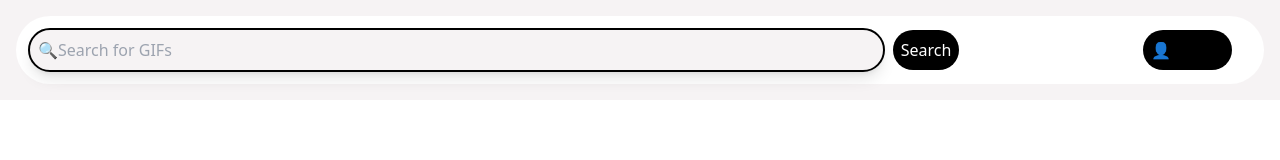
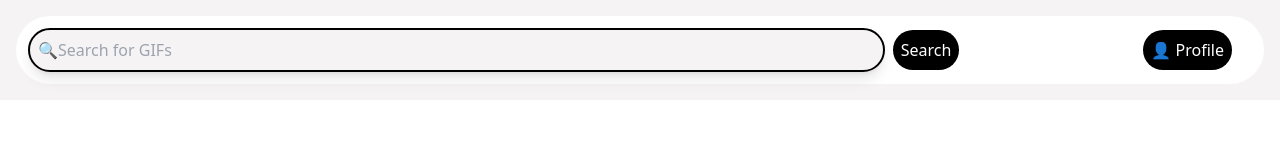
Before and after one commit to anjalikumari930/gifapp, a Next.js app: page /search in a window 1280 px wide. Shown: the top 160 px of the page. Built offline with nearby package versions, Linux system fonts and the light colour scheme; no server answers; sample sign-in values are in the browser's storage.

Commit message:
profile colour change to white.

```diff
--- a/src/app/Components/Dropdown.tsx
+++ b/src/app/Components/Dropdown.tsx
@@ -38,7 +38,7 @@ const Dropdown = () => {
     <div className="dropdown">
       {user && (
         <div className="profile bg-black p-2 rounded-full" onClick={toggleDropdown}>
-          <span>👤 Profile</span>
+          <span className='text-white'>👤 Profile</span>
         </div>
       )}
       {isOpen && user && (
```
